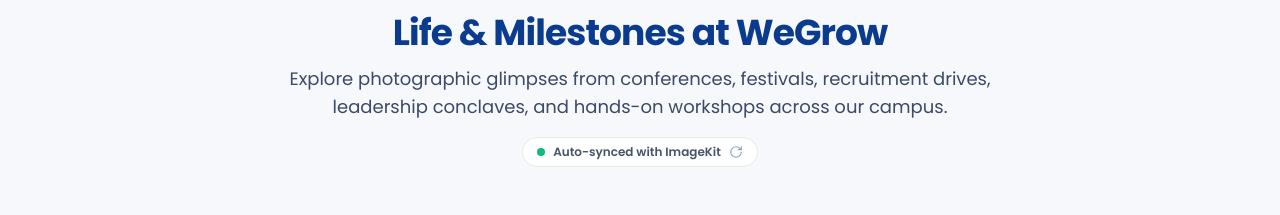
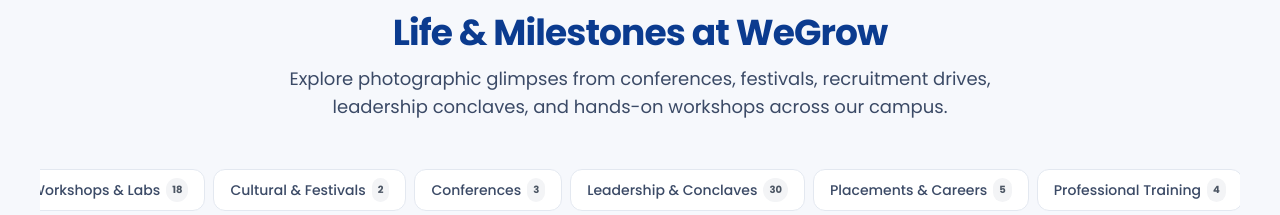
Before and after one commit to Vjkumar2004/wegrowskillcampus, a Next.js app: page /events in a window 1280 px wide. Shown: the part 1240-1455 px from the top of the page. Built offline with nearby package versions, Linux system fonts and the light colour scheme; no server answers.

Commit message:
feat(events): auto-fetch ImageKit events dynamically without manual sync button

```diff
--- a/src/app/api/events/route.ts
+++ b/src/app/api/events/route.ts
@@ -2,6 +2,7 @@ import { NextRequest, NextResponse } from "next/server";
 import { getLiveImageKitEvents } from "@/services/imagekitEventsService";
 
 export const dynamic = "force-dynamic";
+export const revalidate = 0;
 
 export async function GET(request: NextRequest) {
   try {
@@ -21,9 +22,7 @@ export async function GET(request: NextRequest) {
       {
         status: 200,
         headers: {
-          "Cache-Control": forceRefresh
-            ? "no-cache, no-store, must-revalidate"
-            : "public, s-maxage=60, stale-while-revalidate=300",
+          "Cache-Control": "no-store, no-cache, must-revalidate, proxy-revalidate",
         },
       }
     );
--- a/src/app/events/page.tsx
+++ b/src/app/events/page.tsx
@@ -4,6 +4,10 @@ import Container from "@/components/common/Container";
 import Button from "@/components/common/Button";
 import PageHero from "@/components/common/PageHero";
 import EventGalleryShowcase from "@/components/events/EventGalleryShowcase";
+import { getLiveImageKitEvents } from "@/services/imagekitEventsService";
+
+export const dynamic = "force-dynamic";
+export const revalidate = 0;
 
 export const metadata: Metadata = {
   title: "Events & Photo Gallery | WeGrow Skill Campus",
@@ -34,7 +38,9 @@ const eventTypes = [
   },
 ];
 
-export default function EventsPage() {
+export default async function EventsPage() {
+  const { events } = await getLiveImageKitEvents(false);
+
   return (
     <div className="bg-brand-bg pb-16 sm:pb-20">
       <PageHero
@@ -75,7 +81,7 @@ export default function EventsPage() {
           </div>
 
           {/* Dedicated Interactive Event Gallery */}
-          <EventGalleryShowcase />
+          <EventGalleryShowcase initialEvents={events} />
 
           {/* Learning in action highlight */}
           <section className="my-12 grid items-center gap-7 overflow-hidden rounded-[26px] border border-blue-100 bg-blue-50 p-6 sm:p-8 lg:grid-cols-[0.9fr_1.1fr]">
--- a/src/components/events/EventGalleryShowcase.tsx
+++ b/src/components/events/EventGalleryShowcase.tsx
@@ -11,7 +11,6 @@ import {
   ZoomIn,
   Images,
   Sparkles,
-  RotateCw,
 } from "lucide-react";
 import {
   EVENTS_DATA,
@@ -28,9 +27,12 @@ function resolveUrl(path: string): string {
   return `${cdnEndpoint.replace(/\/$/, "")}${normalizedPath}`;
 }
 
-export default function EventGalleryShowcase() {
-  const [events, setEvents] = useState<EventItem[]>(EVENTS_DATA);
-  const [isSyncing, setIsSyncing] = useState<boolean>(false);
+interface EventGalleryShowcaseProps {
+  initialEvents?: EventItem[];
+}
+
+export default function EventGalleryShowcase({ initialEvents }: EventGalleryShowcaseProps) {
+  const [events, setEvents] = useState<EventItem[]>(initialEvents && initialEvents.length > 0 ? initialEvents : EVENTS_DATA);
   const [selectedCategory, setSelectedCategory] = useState<string>("All");
   const [expandedEvents, setExpandedEvents] = useState<Record<string, boolean>>({});
   const [lightboxState, setLightboxState] = useState<{
@@ -38,27 +40,38 @@ export default function EventGalleryShowcase() {
     photoIndex: number;
   } | null>(null);
 
-  // Auto-sync with ImageKit API
-  const syncWithImageKit = useCallback(async (force = false) => {
+  // Silently check for newly uploaded photos in ImageKit in the background
+  const refreshEventsSilently = useCallback(async () => {
     try {
-      setIsSyncing(true);
-      const res = await fetch(`/api/events${force ? "?refresh=true" : ""}`);
+      const res = await fetch(`/api/events?t=${Date.now()}`, {
+        cache: "no-store",
+      });
       if (res.ok) {
         const data = await res.json();
         if (data.success && Array.isArray(data.events) && data.events.length > 0) {
           setEvents(data.events);
         }
       }
-    } catch (err) {
-      console.warn("[EventGalleryShowcase] Dynamic sync error, using cached data:", err);
-    } finally {
-      setIsSyncing(false);
+    } catch {
+      // Quietly keep current state on any network blip
     }
   }, []);
 
   useEffect(() => {
-    syncWithImageKit();
-  }, [syncWithImageKit]);
+    // When user returns or focuses back on tab, quietly update photos
+    const handleFocus = () => {
+      refreshEventsSilently();
+    };
+
+    window.addEventListener("focus", handleFocus);
+    // Silent periodic refresh every 30 seconds
+    const interval = setInterval(refreshEventsSilently, 30000);
+
+    return () => {
+      window.removeEventListener("focus", handleFocus);
+      clearInterval(interval);
+    };
+  }, [refreshEventsSilently]);
 
   const toggleExpand = (eventId: string) => {
     setExpandedEvents((prev) => ({
@@ -138,33 +151,6 @@ export default function EventGalleryShowcase() {
           Explore photographic glimpses from conferences, festivals, recruitment drives,
           leadership conclaves, and hands-on workshops across our campus.
         </p>
-
-        {/* Live Auto-Sync Status Indicator */}
-        <div className="mt-4 flex items-center justify-center">
-          <button
-            type="button"
-            onClick={() => syncWithImageKit(true)}
-            disabled={isSyncing}
-            className="inline-flex items-center gap-2 px-3.5 py-1.5 rounded-full text-xs font-semibold bg-white border border-gray-200 text-slate-600 hover:text-brand-navy hover:border-brand-orange/40 hover:bg-orange-50/50 shadow-xs transition-all disabled:opacity-60 cursor-pointer"
-            title="Click to check ImageKit cloud for new photos"
-          >
-            <span
-              className={`w-2 h-2 rounded-full ${
-                isSyncing ? "bg-amber-500 animate-ping" : "bg-emerald-500"
-              }`}
-            />
-            <span>
-              {isSyncing
-                ? "Checking ImageKit for new photos..."
-                : "Auto-synced with ImageKit"}
-            </span>
-            <RotateCw
-              className={`w-3.5 h-3.5 text-slate-400 ${
-                isSyncing ? "animate-spin text-brand-orange" : ""
-              }`}
-            />
-          </button>
-        </div>
       </div>
 
       {/* Category Filter Tabs */}
--- a/src/services/imagekitEventsService.ts
+++ b/src/services/imagekitEventsService.ts
@@ -127,10 +127,10 @@ function detectCategory(folderName: string): string {
   return "Campus Life";
 }
 
-// In-memory cache for fast repeated requests
+// In-memory cache for fast repeated requests (15s TTL so newly uploaded photos appear almost immediately)
 let cachedEvents: EventItem[] | null = null;
 let lastCacheTime = 0;
-const CACHE_TTL_MS = 60 * 1000; // 60 seconds
+const CACHE_TTL_MS = 15 * 1000; // 15 seconds
 
 export async function getLiveImageKitEvents(forceRefresh = false): Promise<{ events: EventItem[]; source: "live" | "cache" | "fallback" }> {
   const now = Date.now();
@@ -172,9 +172,15 @@ export async function getLiveImageKitEvents(forceRefresh = false): Promise<{ eve
     // Group files by folder under /events/
     const byFolder: Record<string, ImageKitFileItem[]> = {};
     eventFiles.forEach((f) => {
-      const parts = f.filePath.split("/");
+      const parts = f.filePath.split("/").filter(Boolean); // e.g. ["events", "workshops", "img.jpg"]
       if (parts.length >= 3) {
-        const folder = parts[2];
+        // e.g. events/workshops/photo.jpg -> folder is "workshops"
+        const folder = parts[1];
+        if (!byFolder[folder]) byFolder[folder] = [];
+        byFolder[folder].push(f);
+      } else if (parts.length === 2) {
+        // e.g. events/photo.jpg -> group into "Campus_Highlights"
+        const folder = "Campus_Highlights";
         if (!byFolder[folder]) byFolder[folder] = [];
         byFolder[folder].push(f);
       }
```
